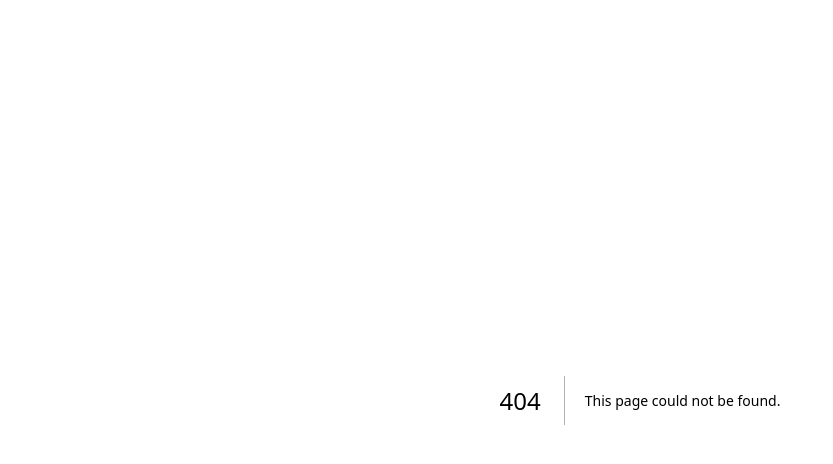
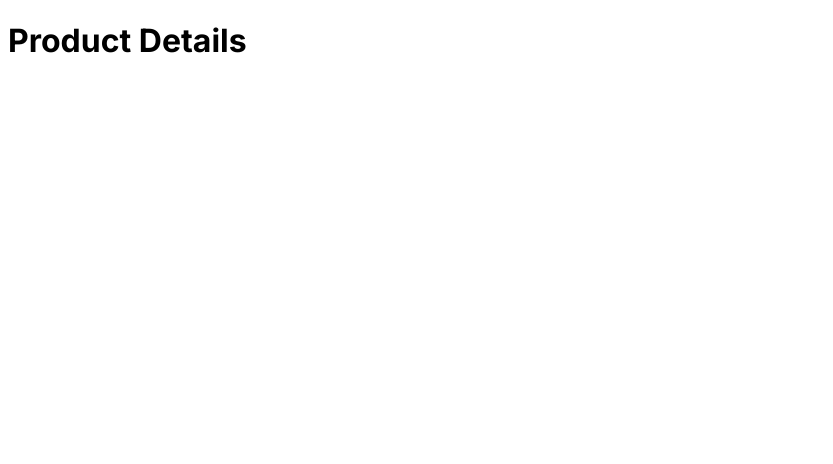
Before and after one commit to M-Ehtesham-Ul-Hassan-Malik/Learning-Next.js, a Next.js app in the folder my-app/: page /products/product in a window 1280 px wide. Before the commit this address had no page. Shown: the top 464 px of the page, without its empty margins (0-833 px from the left). Built offline with nearby package versions, Linux system fonts and the light colour scheme.

Commit message:
learn about routes in next.js

```diff
--- /dev/null
+++ b/my-app/app/about/page.tsx
@@ -0,0 +1,5 @@
+export default function About() {
+    return(
+        <h1>About Page</h1>
+    );
+}
--- /dev/null
+++ b/my-app/app/products/page.tsx
@@ -0,0 +1,5 @@
+export default function Products(){
+    return(
+        <h1>Products List</h1>
+    );
+}
--- /dev/null
+++ b/my-app/app/products/product/page.tsx
@@ -0,0 +1,6 @@
+export default function Product(){
+    return (
+        <h1>Product Details</h1>
+    );
+
+}
```
